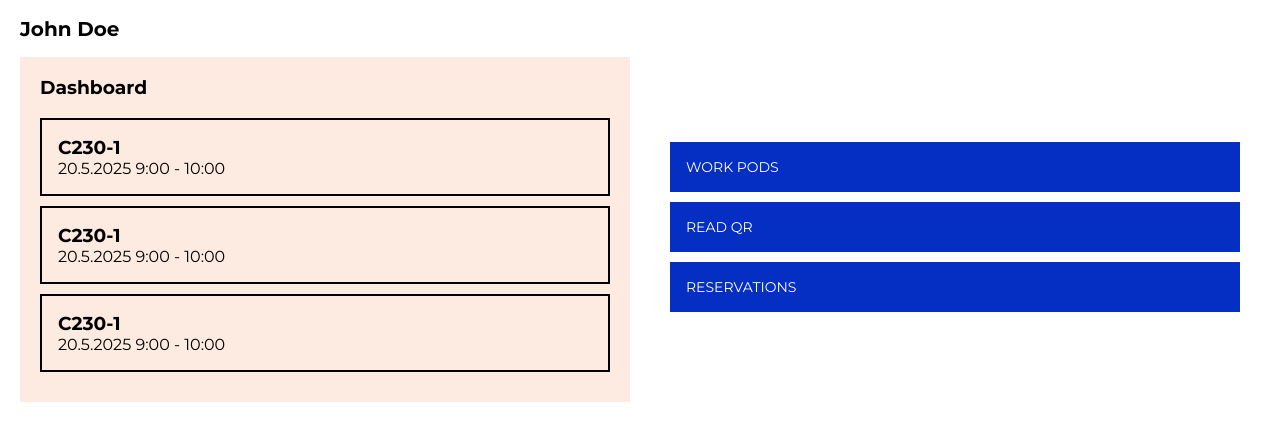
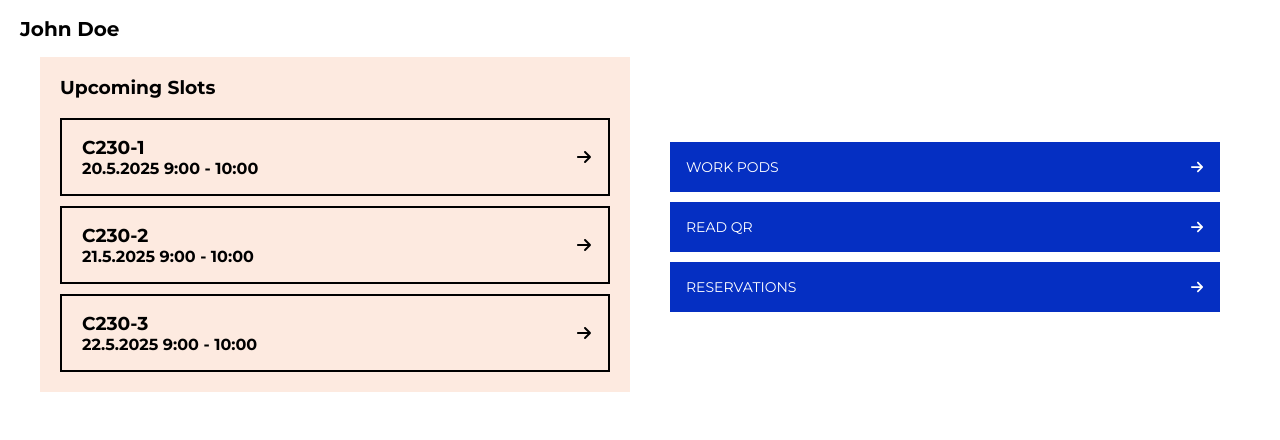
Before and after one commit to oskarisuonpaa/work-pod-end-user-interface, a React (Vite) app in the folder app/: page /login in a window 1280 px wide. Shown: the top 440 px of the page. Built offline with nearby package versions, Linux system fonts and the light colour scheme.

Commit message:
more work on dashboard, added react-icons

```diff
--- a/app/package.json
+++ b/app/package.json
@@ -12,6 +12,7 @@
   "dependencies": {
     "react": "^19.1.0",
     "react-dom": "^19.1.0",
+    "react-icons": "^5.5.0",
     "react-router": "^7.6.0"
   },
   "devDependencies": {
--- a/app/src/components/Dashboard.tsx
+++ /dev/null
@@ -1,73 +0,0 @@
-import LinkButton from "./LinkButton";
-
-const Dashboard = () => {
-  const user = { name: "John Doe" };
-
-  return (
-    <>
-      <h2>{user.name}</h2>
-      <div
-        style={{
-          display: "flex",
-          flexDirection: "row",
-          gap: "20px",
-          margin: 0,
-          padding: 0,
-        }}
-      >
-        <div
-          style={{
-            background: "var(--beige)",
-            width: "100%",
-            height: "100%",
-            padding: "0 20px 20px 20px",
-          }}
-        >
-          <h3>Dashboard</h3>
-          <ul style={{ listStyleType: "none", padding: 0, margin: 0 }}>
-            <li style={{ marginBottom: "10px" }}>
-              <div style={{ padding: "1rem", border: "2px solid #000" }}>
-                <h3 style={{ margin: 0, padding: 0 }}>C230-1</h3>
-                <p style={{ margin: 0, padding: 0 }}>20.5.2025 9:00 - 10:00</p>
-              </div>
-            </li>
-            <li style={{ marginBottom: "10px" }}>
-              <div style={{ padding: "1rem", border: "2px solid #000" }}>
-                <h3 style={{ margin: 0, padding: 0 }}>C230-1</h3>
-                <p style={{ margin: 0, padding: 0 }}>20.5.2025 9:00 - 10:00</p>
-              </div>
-            </li>
-            <li style={{ marginBottom: "10px" }}>
-              <div style={{ padding: "1rem", border: "2px solid #000" }}>
-                <h3 style={{ margin: 0, padding: 0 }}>C230-1</h3>
-                <p style={{ margin: 0, padding: 0 }}>20.5.2025 9:00 - 10:00</p>
-              </div>
-            </li>
-          </ul>
-        </div>
-        <div
-          style={{
-            background: "var(--white)",
-            width: "100%",
-            height: "100%",
-            transform: "translateY(50%)",
-          }}
-        >
-          <ul style={{ listStyleType: "none", padding: 0, margin: 0 }}>
-            <li style={{ marginBottom: "10px" }}>
-              <LinkButton label="Work Pods" href="#" />
-            </li>
-            <li style={{ marginBottom: "10px" }}>
-              <LinkButton label="Read QR" href="#" />
-            </li>
-            <li>
-              <LinkButton label="Reservations" href="#" />
-            </li>
-          </ul>
-        </div>
-      </div>
-    </>
-  );
-};
-
-export default Dashboard;
--- /dev/null
+++ b/app/src/components/Dashboard/Dashboard.css
@@ -0,0 +1,52 @@
+.container {
+  display: flex;
+  flex-direction: row;
+  gap: 20px;
+}
+
+.schedule-container {
+  background: var(--beige);
+  width: 100%;
+  height: 100%;
+  padding: 0 20px 20px 20px;
+}
+
+ul {
+  list-style: none;
+  padding: 0;
+  margin: 0;
+}
+
+li {
+  margin-bottom: 10px;
+}
+
+li:last-child {
+  margin-bottom: 0;
+}
+
+.slot {
+  display: flex;
+  justify-content: space-between;
+  align-items: center;
+  flex-direction: row;
+  text-decoration: none;
+  padding: 1rem 1rem 1rem 0;
+  border: 2px solid var(--black);
+  color: var(--black);
+}
+
+.slot-name {
+  margin: 0;
+}
+
+.slot-time {
+  margin: 0;
+  font-weight: bold;
+}
+
+.link-container {
+  width: 100%;
+  height: 100%;
+  transform: translateY(50%);
+}
--- /dev/null
+++ b/app/src/components/Dashboard/index.tsx
@@ -0,0 +1,69 @@
+import { FaArrowRight } from "react-icons/fa6";
+import LinkButton from "../LinkButton";
+import "./Dashboard.css";
+
+const Dashboard = () => {
+  const user = { name: "John Doe" };
+
+  /*TODO:
+  -Split into subcomponents
+  -Connect with backend
+  -Make it responsive
+  -Make links functional
+  */
+
+  return (
+    <>
+      <h2>{user.name}</h2>
+      <div className="container">
+        <div className="schedule-container">
+          <h3>Upcoming Slots</h3>
+          <ul>
+            <li>
+              <a className="slot" href="#">
+                <div>
+                  <h3 className="slot-name">C230-1</h3>
+                  <p className="slot-time">20.5.2025 9:00 - 10:00</p>
+                </div>
+                <FaArrowRight />
+              </a>
+            </li>
+            <li>
+              <a className="slot" href="#">
+                <div>
+                  <h3 className="slot-name">C230-2</h3>
+                  <p className="slot-time">21.5.2025 9:00 - 10:00</p>
+                </div>
+                <FaArrowRight />
+              </a>
+            </li>
+            <li>
+              <a className="slot" href="#">
+                <div>
+                  <h3 className="slot-name">C230-3</h3>
+                  <p className="slot-time">22.5.2025 9:00 - 10:00</p>
+                </div>
+                <FaArrowRight />
+              </a>
+            </li>
+          </ul>
+        </div>
+        <div className="link-container">
+          <ul>
+            <li>
+              <LinkButton label="Work Pods" href="#" />
+            </li>
+            <li>
+              <LinkButton label="Read QR" href="#" />
+            </li>
+            <li>
+              <LinkButton label="Reservations" href="#" />
+            </li>
+          </ul>
+        </div>
+      </div>
+    </>
+  );
+};
+
+export default Dashboard;
--- a/app/src/components/LinkButton/LinkButton.css
+++ b/app/src/components/LinkButton/LinkButton.css
@@ -8,3 +8,14 @@
   text-decoration: none;
   border: none;
 }
+
+.link-content {
+  display: flex;
+  align-items: center;
+  justify-content: space-between;
+  width: 100%;
+}
+
+.link-label {
+  white-space: normal;
+}
--- a/app/src/components/LinkButton/index.tsx
+++ b/app/src/components/LinkButton/index.tsx
@@ -1,4 +1,5 @@
 import "./LinkButton.css";
+import { FaArrowRight } from "react-icons/fa6";
 
 type LinkButtonProps = {
   label: string;
@@ -8,7 +9,10 @@ type LinkButtonProps = {
 const LinkButton = ({ label, href }: LinkButtonProps) => {
   return (
     <a className="link-button" href={href}>
-      {label}
+      <span className="link-content">
+        <span className="link-label">{label}</span>
+        <FaArrowRight />
+      </span>
     </a>
   );
 };
```
Also changed, not shown: 1 other file (tests, documents, lock files or other folders).
